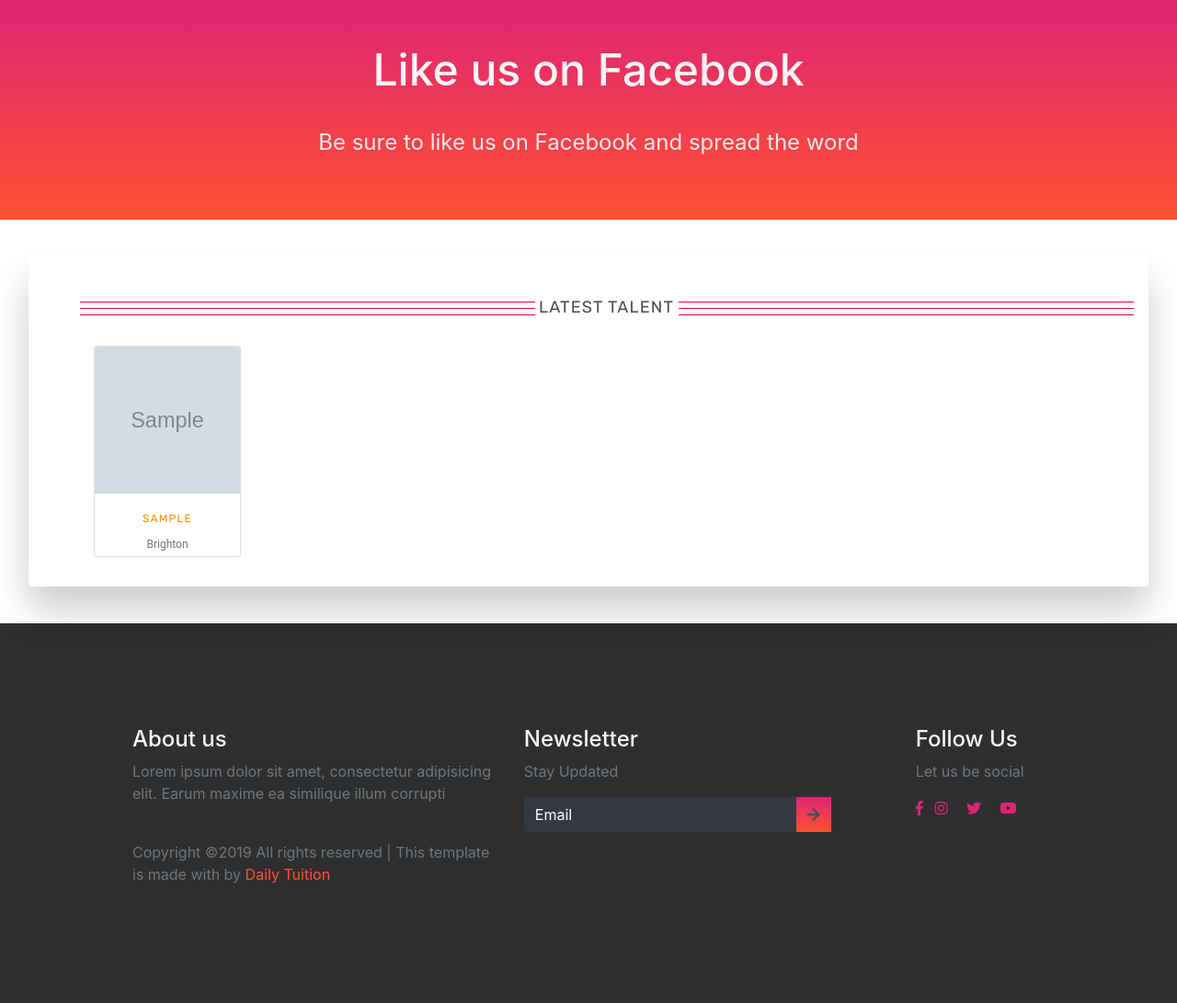
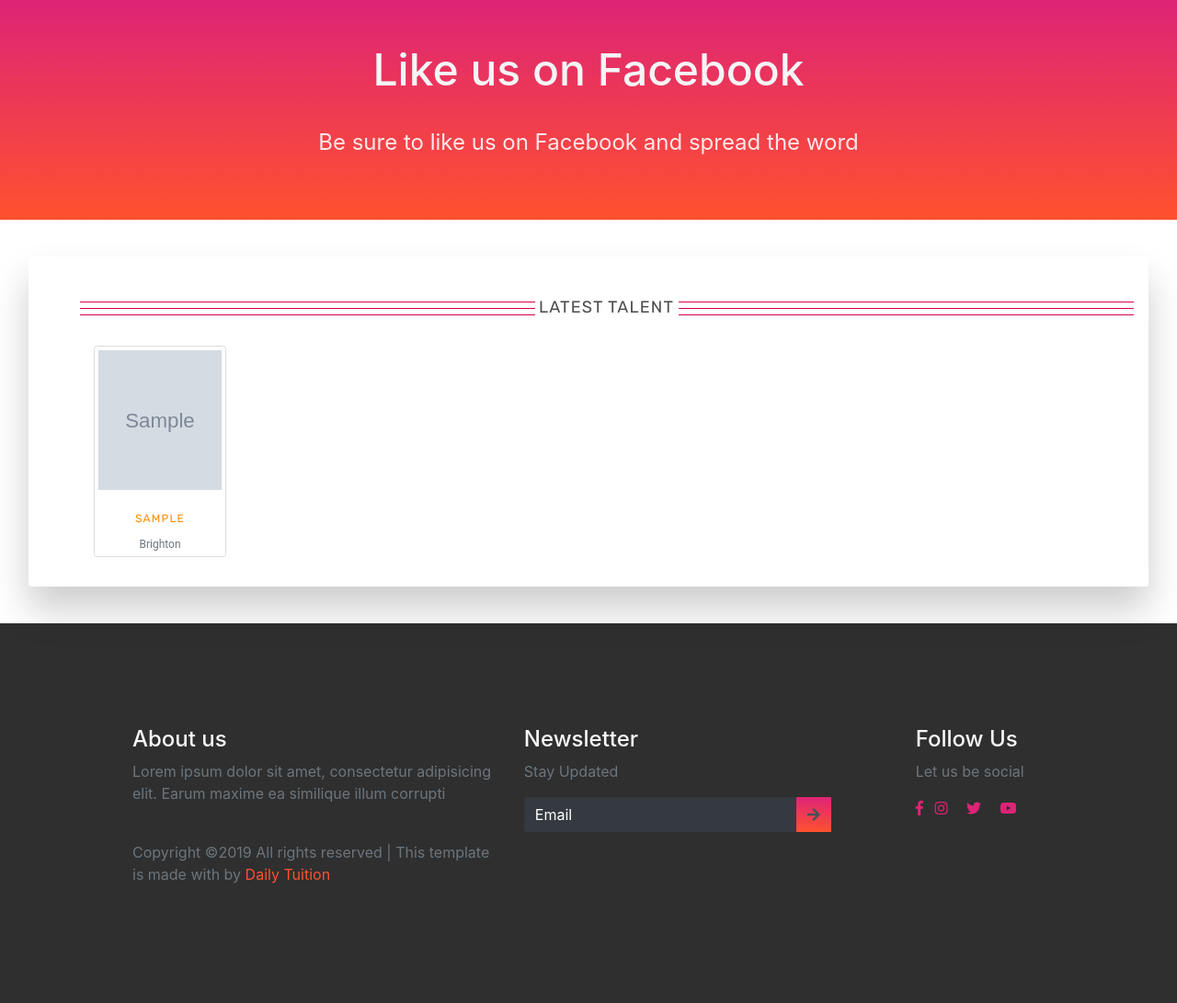
Before and after one commit to dancecentreuk/coviddancersuk, a Django app: page / in a window 1280 px wide. Shown: the part 2170-3261 px from the top of the page at 92% size. Run offline with Django 3.2, Linux system fonts and the light colour scheme; tables that the repository leaves empty hold one stand-in row (values such as "Sample post"); grey boxes marked "Sample" are stand-in pictures; some libraries are stand-ins or nearby versions; some web fonts are replaced.

Commit message:
updated index 10

```diff
--- a/pages/templates/pages/index.html
+++ b/pages/templates/pages/index.html
@@ -312,8 +312,8 @@
                                 <div class="row mt-3">
                                     {% for talent in talents %}
                                         <div class="col-auto mb-3">
-                                            <div class="card" style="width: 10rem;">
-                                                <img class="card-img-top" style="height: 160px" src="{{ talent.user.candidate.profile_image.url }}" alt="Card image cap">
+                                            <div class="card" style="width: 9rem;">
+                                                <img class="card-img-top p-1" style="height: 160px" src="{{ talent.user.candidate.profile_image.url }}" alt="Card image cap">
                                                 <div class="card-body pb-0">
                                                     <a href="{% url 'talent-detail' talent.pk talent.user.first_name talent.user.last_name %}">
                                                   <h5 class="text-center img_title ">{{ talent.user.first_name |capfirst }} </h5></a>
--- a/pages/templates/pages/talent.html
+++ b/pages/templates/pages/talent.html
@@ -79,7 +79,7 @@
                     {% for talent in talents %}
                     <div class="col-auto mb-3">
                         <div class="card" style="width: 12rem;">
-                            <img class="card-img-top" style="height: 200px" src="{{ talent.user.candidate.profile_image.url }}" alt="Card image cap">
+                            <img class="card-img-top p-1" style="height: 200px" src="{{ talent.user.candidate.profile_image.url }}" alt="Card image cap">
                             <div class="card-body pb-0">
                                 <a href="{% url 'talent-detail' talent.pk talent.user.first_name talent.user.last_name %}">
                               <h5 class="text-center img_title ">{{ talent.user.first_name |capfirst }} </h5></a>
```
